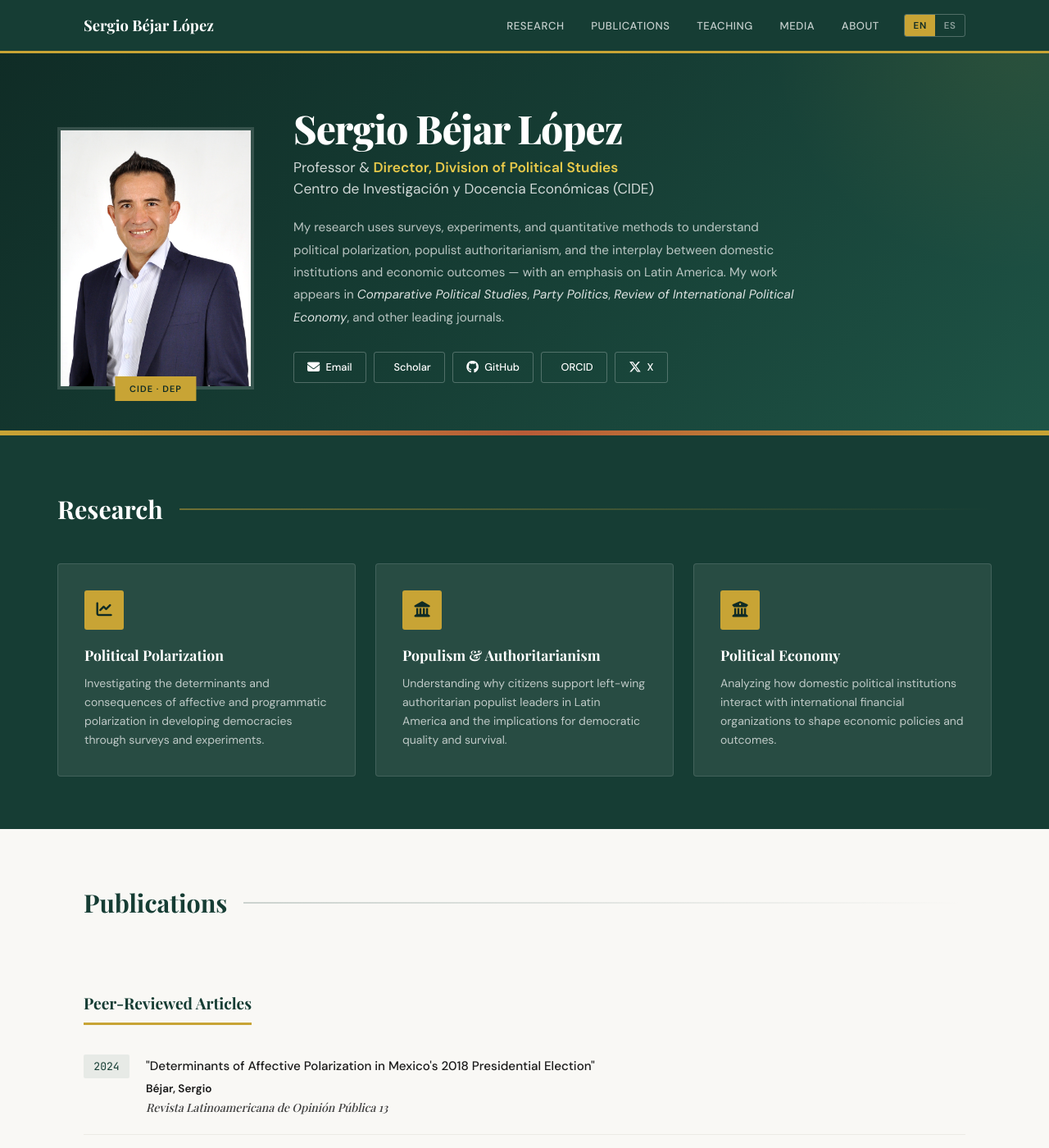
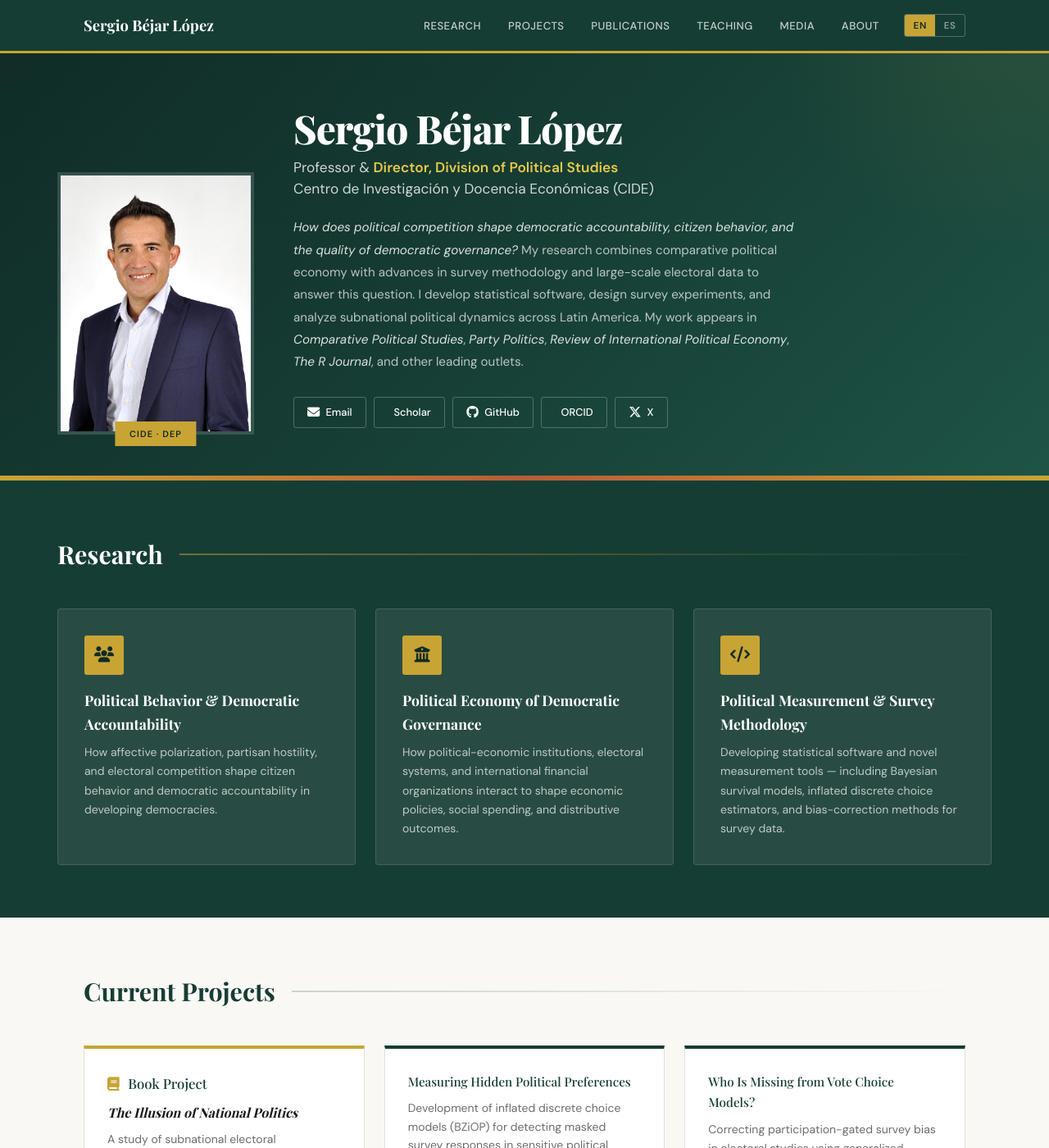
Before and after one commit to Sergio-Bejar/Sergio-Bejar.github.io, a Jekyll site: the page index.html, which Jekyll copies as it is, in a window 1280 px wide and 1400 px high. Shown: the whole window at 82% size. Built offline with Jekyll 4.4.1, drawn with Linux system fonts in a browser that asks for light colours; some web fonts are replaced; a style sheet for code colours, icons or effects is not loaded; some of the changed text lies outside the part shown.

Commit message:
Update website: new research identity and current projects
- Rewrite hero bio with big question on democratic accountability
- Replace research areas (Polarization/Populism/PolEcon) with new framing:
  Political Behavior & Democratic Accountability,
  Political Economy of Democratic Governance,
  Political Measurement & Survey Methodology
- Add Current Projects section (book, BZiOP, GiMNL)
- Add Projects link to navigation
- Add downloadable CVs (English + Spanish PDFs)

Co-Authored-By: Claude Opus 4.6 (1M context) <noreply@anthropic.com>

```diff
--- a/index.html
+++ b/index.html
@@ -754,6 +754,10 @@
                         <a href="#research" class="lang-es">Investigación</a>
                     </li>
                     <li>
+                        <a href="#projects" class="lang-en">Projects</a>
+                        <a href="#projects" class="lang-es">Proyectos</a>
+                    </li>
+                    <li>
                         <a href="#publications" class="lang-en">Publications</a>
                         <a href="#publications" class="lang-es">Publicaciones</a>
                     </li>
@@ -795,7 +799,7 @@
                         Centro de Investigación y Docencia Económicas (CIDE)
                     </p>
                     <p class="hero-bio lang-en">
-                        My research uses surveys, experiments, and quantitative methods to understand political polarization, populist authoritarianism, and the interplay between domestic institutions and economic outcomes — with an emphasis on Latin America. My work appears in <em>Comparative Political Studies</em>, <em>Party Politics</em>, <em>Review of International Political Economy</em>, and other leading journals.
+                        <em>How does political competition shape democratic accountability, citizen behavior, and the quality of democratic governance?</em> My research combines comparative political economy with advances in survey methodology and large-scale electoral data to answer this question. I develop statistical software, design survey experiments, and analyze subnational political dynamics across Latin America. My work appears in <em>Comparative Political Studies</em>, <em>Party Politics</em>, <em>Review of International Political Economy</em>, <em>The R Journal</em>, and other leading outlets.
                     </p>
 
                     <!-- ES -->
@@ -804,7 +808,7 @@
                         Centro de Investigación y Docencia Económicas (CIDE)
                     </p>
                     <p class="hero-bio lang-es">
-                        Mi investigación utiliza encuestas, experimentos y métodos cuantitativos para comprender la polarización política, el populismo autoritario y la relación entre instituciones nacionales y resultados económicos, con énfasis en América Latina. Mi trabajo ha sido publicado en <em>Comparative Political Studies</em>, <em>Party Politics</em>, <em>Review of International Political Economy</em>, entre otras revistas.
+                        <em>¿Cómo moldea la competencia política la rendición de cuentas democrática, el comportamiento ciudadano y la calidad de la gobernanza?</em> Mi investigación combina economía política comparada con avances en metodología de encuestas y datos electorales a gran escala. Desarrollo software estadístico, diseño experimentos de encuesta y analizo dinámicas políticas subnacionales en América Latina. Mi trabajo ha sido publicado en <em>Comparative Political Studies</em>, <em>Party Politics</em>, <em>Review of International Political Economy</em>, <em>The R Journal</em>, entre otras revistas.
                     </p>
 
                     <div class="hero-links">
@@ -829,26 +833,64 @@
             </div>
             <div class="interests-grid">
                 <div class="interest-card fade-up">
-                    <div class="interest-icon"><i class="fas fa-chart-line"></i></div>
-                    <h3 class="lang-en">Political Polarization</h3>
-                    <h3 class="lang-es">Polarización Política</h3>
-                    <p class="lang-en">Investigating the determinants and consequences of affective and programmatic polarization in developing democracies through surveys and experiments.</p>
-                    <p class="lang-es">Investigación sobre los determinantes y consecuencias de la polarización afectiva y programática en democracias en desarrollo mediante encuestas y experimentos.</p>
+                    <div class="interest-icon"><i class="fas fa-users"></i></div>
+                    <h3 class="lang-en">Political Behavior &amp; Democratic Accountability</h3>
+                    <h3 class="lang-es">Comportamiento Político y Rendición de Cuentas</h3>
+                    <p class="lang-en">How affective polarization, partisan hostility, and electoral competition shape citizen behavior and democratic accountability in developing democracies.</p>
+                    <p class="lang-es">Cómo la polarización afectiva, la hostilidad partidista y la competencia electoral moldean el comportamiento ciudadano y la rendición de cuentas democrática.</p>
                 </div>
                 <div class="interest-card fade-up" style="transition-delay: 0.1s;">
-                    <div class="interest-icon"><i class="fas fa-landmark"></i></div>
-                    <h3 class="lang-en">Populism &amp; Authoritarianism</h3>
-                    <h3 class="lang-es">Populismo y Autoritarismo</h3>
-                    <p class="lang-en">Understanding why citizens support left-wing authoritarian populist leaders in Latin America and the implications for democratic quality and survival.</p>
-                    <p class="lang-es">Comprender por qué los ciudadanos apoyan a líderes populistas autoritarios de izquierda en América Latina y las implicaciones para la calidad y supervivencia democrática.</p>
+                    <div class="interest-icon"><i class="fas fa-university"></i></div>
+                    <h3 class="lang-en">Political Economy of Democratic Governance</h3>
+                    <h3 class="lang-es">Economía Política de la Gobernanza Democrática</h3>
+                    <p class="lang-en">How political-economic institutions, electoral systems, and international financial organizations interact to shape economic policies, social spending, and distributive outcomes.</p>
+                    <p class="lang-es">Cómo las instituciones político-económicas, los sistemas electorales y los organismos financieros internacionales interactúan para influir en políticas económicas, gasto social y resultados distributivos.</p>
                 </div>
                 <div class="interest-card fade-up" style="transition-delay: 0.2s;">
-                    <div class="interest-icon"><i class="fas fa-university"></i></div>
-                    <h3 class="lang-en">Political Economy</h3>
-                    <h3 class="lang-es">Economía Política</h3>
-                    <p class="lang-en">Analyzing how domestic political institutions interact with international financial organizations to shape economic policies and outcomes.</p>
-                    <p class="lang-es">Análisis de cómo las instituciones políticas nacionales interactúan con organismos financieros internacionales para influir en políticas y resultados económicos.</p>
+                    <div class="interest-icon"><i class="fas fa-code"></i></div>
+                    <h3 class="lang-en">Political Measurement &amp; Survey Methodology</h3>
+                    <h3 class="lang-es">Medición Política y Metodología de Encuestas</h3>
+                    <p class="lang-en">Developing statistical software and novel measurement tools — including Bayesian survival models, inflated discrete choice estimators, and bias-correction methods for survey data.</p>
+                    <p class="lang-es">Desarrollo de software estadístico y herramientas de medición novedosas — incluyendo modelos bayesianos de supervivencia, estimadores de elección discreta inflados y métodos de corrección de sesgo para datos de encuesta.</p>
                 </div>
+            </div>
+        </div>
+    </section>
+
+    <!-- Current Projects -->
+    <section class="section" id="projects">
+        <div class="section-header fade-up">
+            <h2 class="section-title lang-en">Current Projects</h2>
+            <h2 class="section-title lang-es">Proyectos Actuales</h2>
+            <div class="section-line"></div>
+        </div>
+
+        <div class="interests-grid" style="margin-bottom: 0;">
+            <div class="software-card fade-up" style="border-top-color: var(--gold);">
+                <div class="software-name" style="font-family: var(--serif); font-size: 1.05rem;">
+                    <i class="fas fa-book" style="color: var(--gold); margin-right: 0.4rem;"></i>
+                    <span class="lang-en">Book Project</span>
+                    <span class="lang-es">Proyecto de Libro</span>
+                </div>
+                <h4 style="font-family: var(--serif); font-size: 1rem; font-style: italic; color: var(--ink); margin: 0.5rem 0;">The Illusion of National Politics</h4>
+                <p class="lang-en">A study of subnational electoral heterogeneity and its consequences for democratic representation in Mexico (1997-2024).</p>
+                <p class="lang-es">Un estudio sobre la heterogeneidad electoral subnacional y sus consecuencias para la representación democrática en México (1997-2024).</p>
+            </div>
+            <div class="software-card fade-up" style="transition-delay: 0.1s;">
+                <div class="software-name" style="font-family: var(--serif); font-size: 0.95rem;">
+                    <span class="lang-en">Measuring Hidden Political Preferences</span>
+                    <span class="lang-es">Midiendo Preferencias Políticas Ocultas</span>
+                </div>
+                <p class="lang-en">Development of inflated discrete choice models (BZiOP) for detecting masked survey responses in sensitive political contexts.</p>
+                <p class="lang-es">Desarrollo de modelos de elección discreta inflados (BZiOP) para detectar respuestas enmascaradas en encuestas sobre temas políticos sensibles.</p>
+            </div>
+            <div class="software-card fade-up" style="transition-delay: 0.2s;">
+                <div class="software-name" style="font-family: var(--serif); font-size: 0.95rem;">
+                    <span class="lang-en">Who Is Missing from Vote Choice Models?</span>
+                    <span class="lang-es">¿Quién Falta en los Modelos de Voto?</span>
+                </div>
+                <p class="lang-en">Correcting participation-gated survey bias in electoral studies using generalized inflated multinomial logit models (GiMNL).</p>
+                <p class="lang-es">Corrección del sesgo de participación en estudios electorales mediante modelos logit multinomial inflados generalizados (GiMNL).</p>
             </div>
         </div>
     </section>
```
Also changed, not shown: 2 other files.
